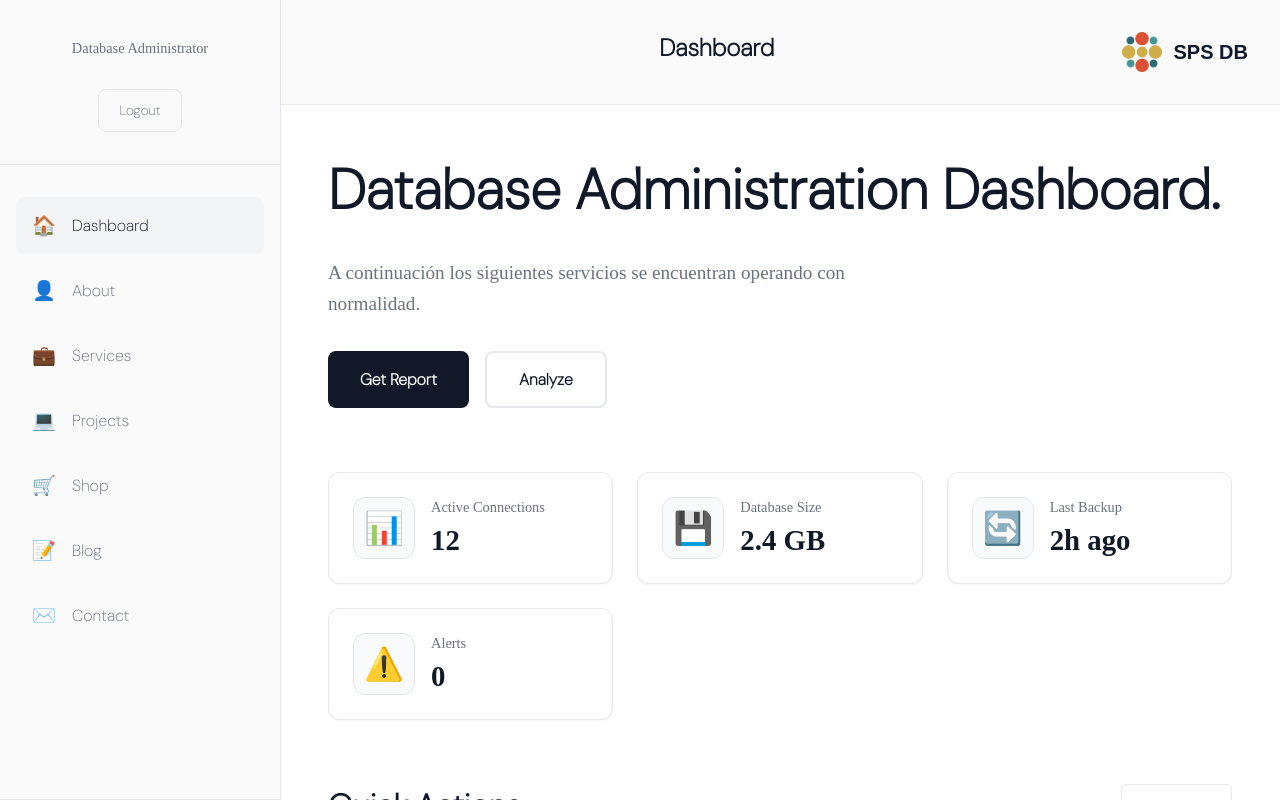
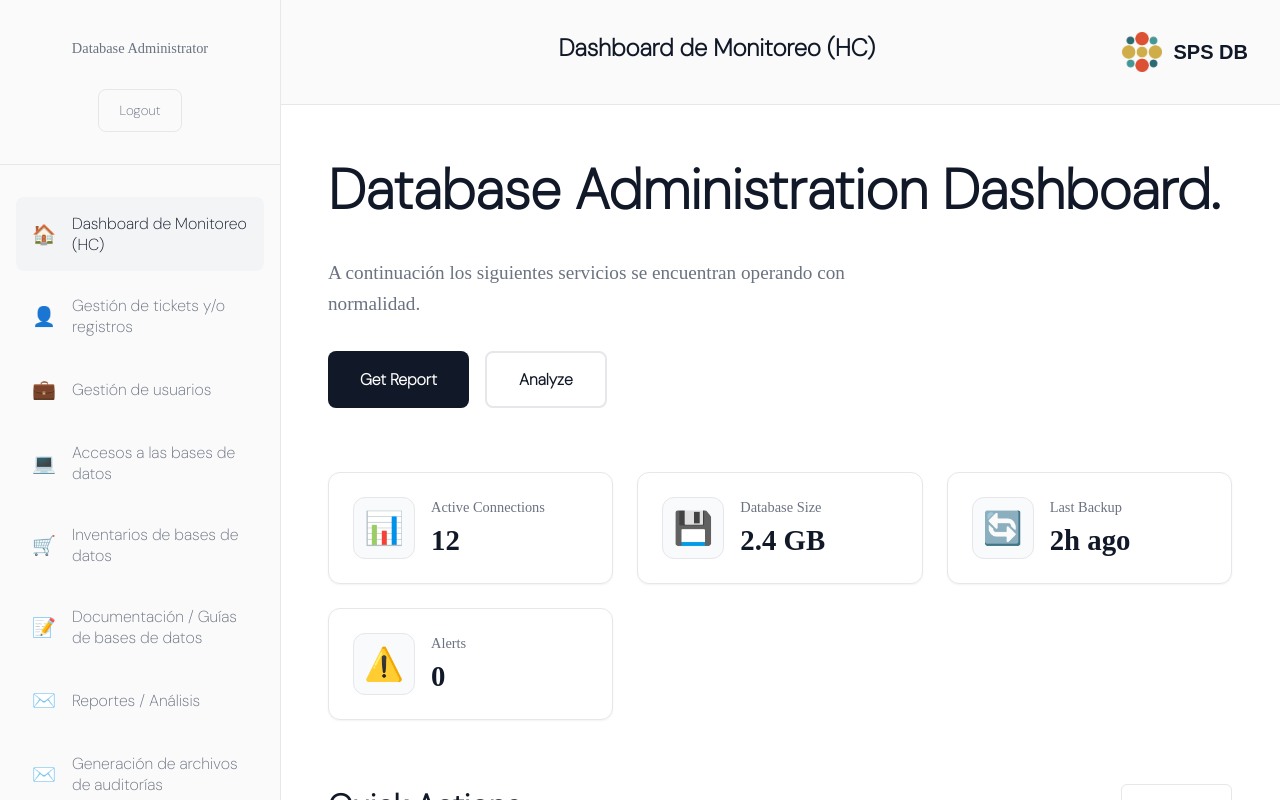
Before and after one commit to dannie-ml/DB_Project_SPS, an Angular app in the folder db_admin.Portal/: page /dashboard in a window 1280 px wide. Built offline with nearby package versions, Linux system fonts and the light colour scheme; sample sign-in values are in the browser's storage; a web font is replaced by a local one.

Commit message:
Updates dashboard navigation labels

```diff
--- a/db_admin.Portal/src/app/pages/dashboard/dashboard.component.ts
+++ b/db_admin.Portal/src/app/pages/dashboard/dashboard.component.ts
@@ -28,31 +28,35 @@ import { Subject, takeUntil } from 'rxjs';
         <nav class="sidebar-nav">
           <a href="#" class="nav-item active" (click)="setActiveSection('home', $event)">
             <span class="nav-icon">🏠</span>
-            <span class="nav-text">Dashboard</span>
+            <span class="nav-text">Dashboard de Monitoreo (HC)</span>
           </a>
           <a href="#" class="nav-item" (click)="setActiveSection('about', $event)">
             <span class="nav-icon">👤</span>
-            <span class="nav-text">About</span>
+            <span class="nav-text">Gestión de tickets y/o registros</span>
           </a>
           <a href="#" class="nav-item" (click)="setActiveSection('services', $event)">
             <span class="nav-icon">💼</span>
-            <span class="nav-text">Services</span>
+            <span class="nav-text">Gestión de usuarios</span>
           </a>
           <a href="#" class="nav-item" (click)="setActiveSection('projects', $event)">
             <span class="nav-icon">💻</span>
-            <span class="nav-text">Projects</span>
+            <span class="nav-text">Accesos a las bases de datos</span>
           </a>
           <a href="#" class="nav-item" (click)="setActiveSection('shop', $event)">
             <span class="nav-icon">🛒</span>
-            <span class="nav-text">Shop</span>
+            <span class="nav-text">Inventarios de bases de datos</span>
           </a>
           <a href="#" class="nav-item" (click)="setActiveSection('blog', $event)">
             <span class="nav-icon">📝</span>
-            <span class="nav-text">Blog</span>
+            <span class="nav-text">Documentación / Guías de bases de datos</span>
           </a>
           <a href="#" class="nav-item" (click)="setActiveSection('contact', $event)">
             <span class="nav-icon">✉️</span>
-            <span class="nav-text">Contact</span>
+            <span class="nav-text">Reportes / Análisis</span>
+          </a>
+          <a href="#" class="nav-item" (click)="setActiveSection('auditorias', $event)">
+            <span class="nav-icon">✉️</span>
+            <span class="nav-text">Generación de archivos de auditorías</span>
           </a>
         </nav>
 
@@ -737,13 +741,14 @@ export class DashboardComponent implements OnInit, OnDestroy {
   }
     getSectionDisplayName(section: string): string {
     const sectionNames: { [key: string]: string } = {
-      home: 'Dashboard',
-      about: 'About',
-      services: 'Services',
-      projects: 'Projects',
-      shop: 'Shop',
-      blog: 'Blog',
-      contact: 'Contact'
+      home: 'Dashboard de Monitoreo (HC)',
+      about: 'Gestión de tickets y/o registros',
+      services: 'Gestión de usuarios',
+      projects: 'Accesos a las bases de datos',
+      shop: 'Inventarios de bases de datos',
+      blog: 'Documentación / Guías de bases de datos',
+      contact: 'Reportes / Análisis',
+      auditorias: 'Generación de archivos de auditorías',
     };
     return sectionNames[section] || 'Home';
   }
```
